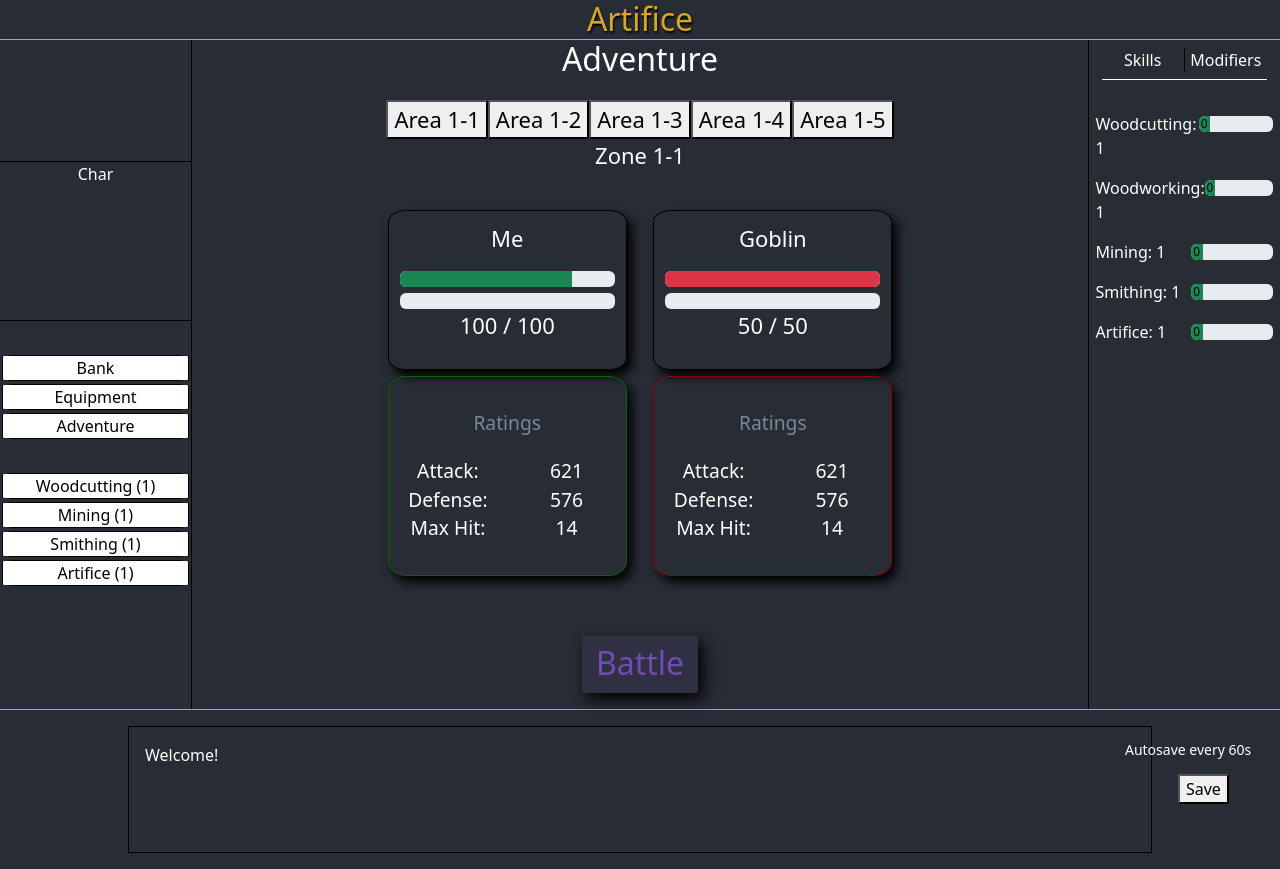
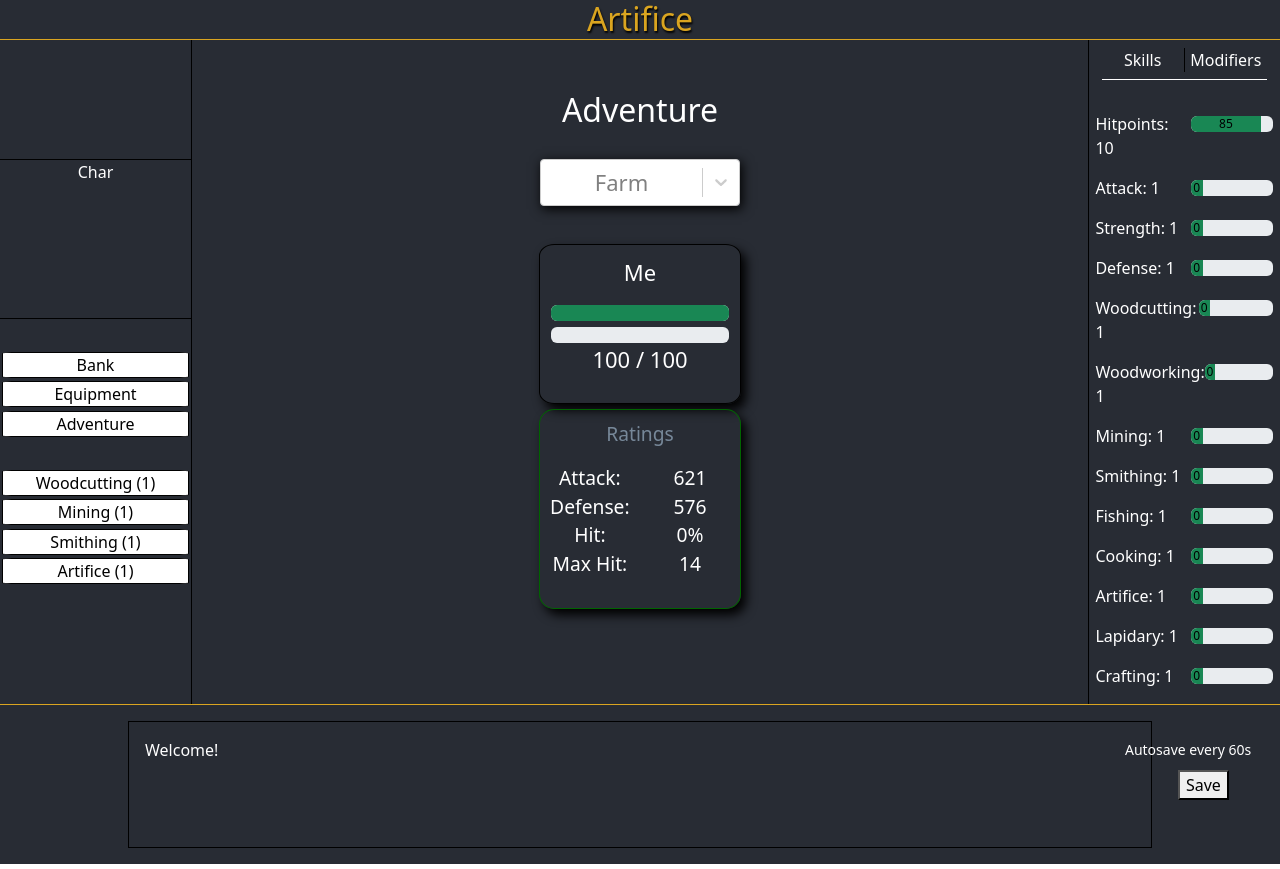
Before and after one commit to ZnMind/Artifice, a React (Create React App) app: page / in a window 1280 px wide. Both pictures are taken after a click on the element "Adventure". Built offline with nearby package versions, Linux system fonts and the light colour scheme.

Commit message:
Combat update!

```diff
--- a/src/App.css
+++ b/src/App.css
@@ -333,13 +333,22 @@ small.save {
   background-color: rgba(0, 76, 182, 0.2);
 }
 
+.adventure-container {
+  display: flex;
+  justify-content: space-around;
+  min-width: 450px;
+}
+
 .battle-screen {
+  width: 25vw;
+  min-width: 450px;
   display: flex;
   justify-content: space-around;
 }
 
 .left, .right {
   width: 45%;
+  min-width: 200px;
 }
 
 .battle-pbar {
@@ -383,3 +392,9 @@ small.save {
   width: 50%;
   text-align: start;
 }
+
+.zones {
+  display: flex;
+  justify-content: space-around;
+  margin: 0.5em;
+}
--- a/src/app/store.js
+++ b/src/app/store.js
@@ -6,6 +6,7 @@ import characterReducer from '../features/slices/characterSlice';
 import bankReducer from '../features/slices/bankSlice';
 import equipmentReducer from '../features/slices/equipmentSlice';
 import consoleReducer from '../features/slices/consoleSlice';
+import combatReducer from '../features/slices/combatSlice';
 
 // I'm writing this function to combine a preloaded state and initial state.
 // It checks if initial state object has keys that persisted state doesn't and then adds those in.
@@ -33,6 +34,7 @@ export const store = configureStore({
     character: characterReducer,
     bank: bankReducer,
     equipment: equipmentReducer,
+    combat: combatReducer,
     console: consoleReducer,
   },
   preloadedState: combineStates
--- a/src/features/components/Adventure.js
+++ b/src/features/components/Adventure.js
@@ -2,20 +2,23 @@ import React, { useState, useEffect, useRef } from 'react';
 import { useSelector, useDispatch } from 'react-redux';
 import { Progress } from './Progress';
 import ProgressBar from 'react-bootstrap/ProgressBar';
+import { gainExp } from '../slices/characterSlice';
+import { increment } from '../slices/bankSlice';
 import { push } from '../slices/consoleSlice';
+import { updateHp, resetHp } from '../slices/combatSlice';
 import multipliers from '../json/Multipliers.json';
 import enemies from '../json/Enemies.json';
+import Select from 'react-select';
 import '../../App.css';
 import styles from '../skills/Counter.module.css';
 
-const BattleArea = ({ area, index }) => {
+const BattleArea = ({ zone, area }) => {
     const dispatch = useDispatch();
     const character = useSelector(state => state.character);
     const equipment = useSelector(state => state.equipment);
+    const characterHp = useSelector(state => state.combat.Hp);
 
     // Stat initialization
-    const [enemy, setEnemy] = useState([]);
-    const [hp, setHp] = useState(1);
     const [attack, setAttack] = useState(character.Attack.level);
     const [defense, setDefense] = useState(character.Defense.level);
     const [strength, setStrength] = useState(character.Strength.level);
@@ -25,6 +28,19 @@ const BattleArea = ({ area, index }) => {
     const [maxHit, setMaxHit] = useState();
     const [accuracy, setAccuracy] = useState();
     const [evasion, setEvasion] = useState();
+    const [hit, setHit] = useState(0);
+
+    // Enemy stat initialization
+    const [enemy, setEnemy] = useState();
+    const [enemyHp, setEnemyHp] = useState();
+    const [enemyAttack, setEnemyAttack] = useState();
+    const [enemyDefense, setEnemyDefense] = useState();
+    const [enemyStrength, setEnemyStrength] = useState();
+    const [enemyHit, setEnemyHit] = useState(0);
+
+    // Skill check
+    const [skill] = useState('Strength');
+    const [lvl, setLvl] = useState(character[skill] ? character[skill].level : 1);
 
     // Bars
     const [fighting, setFighting] = useState(false);
@@ -33,9 +49,6 @@ const BattleArea = ({ area, index }) => {
 
     const progressTimer = useRef();
     const enemyTimer = useRef();
-
-    //console.log(character)
-    //console.log(equipment)
 
     const calculateBonus = () => {
         var atk = 0, def = 0, str = 0;
@@ -54,11 +67,20 @@ const BattleArea = ({ area, index }) => {
         calculateBonus();
     }, [])
 
+    useEffect(() => {
+        if (area) {
+            setEnemy(enemies[zone][area])
+            setFighting(false);
+            setBar1(0);
+            setBar2(0);
+        }
+    }, [area]);
+
+    /* Player Stats */
     // Calculating max hit
     useEffect(() => {
         var effectiveStr = strength + 8;
         var max = Math.floor((effectiveStr * (gearStr + 64) + 320) / 64);
-        console.log(max)
         setMaxHit(max);
     }, [strength, gearStr]);
 
@@ -66,25 +88,44 @@ const BattleArea = ({ area, index }) => {
     useEffect(() => {
         var effectiveAtk = attack + 8;
         var acc = Math.floor(effectiveAtk * (gearAtk + 64));
-        console.log(acc)
         setAccuracy(acc);
     }, [attack, gearAtk]);
 
+    // Calculating defense
     useEffect(() => {
         var effectiveDef = defense + 8;
         var def = Math.floor(effectiveDef * (gearDef + 64));
-        console.log(def)
         setEvasion(def);
     }, [defense, gearDef]);
 
-    // Setting monster stats
+    // Chance to hit
     useEffect(() => {
-        setFighting(false);
-        setEnemy([Object.values(area[index])[0][0], Object.values(area[index])[0][1], Object.values(area[index])[0][2]]);
-        setHp(Object.values(area[index])[0][0]);
-        setBar1(0);
-        setBar2(0);
-    }, [index]);
+        if (enemy) {
+            if (accuracy > enemyDefense) {
+                setHit(1 - (enemyDefense + 2) / (2 * (accuracy + 1)))
+            } else {
+                setHit(accuracy / (2 * (enemyDefense + 1)))
+            }
+        }
+    }, [enemyDefense, accuracy]);
+
+    /* Enemy Stats */
+    useEffect(() => {
+        if (enemy) {
+            setEnemyHp(enemy.Hp);
+            setEnemyAttack((enemy.Attack + 8) * 64);
+            setEnemyDefense((enemy.Defense + 9) * 64);
+            setEnemyStrength(((enemy.Strength + 8) * 64 + 320) / 64);
+        }
+    }, [enemy])
+
+    useEffect(() => {
+        if (enemyAttack > evasion) {
+            setEnemyHit(1 - (evasion + 2) / (2 * (enemyAttack + 1)))
+        } else {
+            setEnemyHit(enemyAttack / (2 * (evasion + 1)))
+        }
+    }, [enemyAttack, evasion])
 
     // Handling intervals with progress bar
     useEffect(() => {
@@ -105,45 +146,103 @@ const BattleArea = ({ area, index }) => {
     useEffect(() => {
         if (bar1 >= 100) {
             setBar1(0);
-            setHp(n => n - 30);
+            var dmg = playerCombat();
+            setEnemyHp(n => n - dmg);
         }
 
         if (bar2 >= 100) {
             setBar2(0);
+            var dmg = enemyCombat();
+            dispatch(updateHp(-dmg));
         }
     }, [bar1, bar2]);
 
     // Handling monster death
     useEffect(() => {
-        if (hp <= 0) {
-            dispatch(push(`${Object.keys(area[index])} defeated!~`));
-            setHp(enemy[0]);
+        if (characterHp.current <= 0) {
+            setFighting(false);
+            dispatch(push(`You died!~`));
+            dispatch(resetHp());
+            setEnemyHp(enemy.Hp);
             setBar1(0);
             setBar2(0);
         }
-    }, [hp])
+
+        if (enemyHp <= 0) {
+            dispatch(push(`${area} defeated!~`));
+            setEnemyHp(enemy.Hp);
+            setBar1(0);
+            setBar2(0);
+            handleDrops();
+        }
+    }, [characterHp, enemyHp]);
+
+    // Checking level up
+    useEffect(() => {
+        if (character[skill].level > lvl) {
+            dispatch(push(`Congrats you leveled up! ${skill} level ${character[skill].level}~`))
+            setLvl(lvl + 1);
+        }
+    }, [character[skill]]);
+
+    const playerCombat = () => {
+        var hitRoll = Math.random()
+        if (hitRoll <= hit) {
+            var dmg = Math.round(maxHit * Math.random());
+            var styleExp = Math.ceil(dmg / 10) * 4;
+            var hpExp = Math.round(styleExp / 3);
+            dispatch(gainExp({ skill: 'Strength', amount: styleExp }));
+            dispatch(gainExp({ skill: 'Hitpoints', amount: hpExp }));
+            return dmg;
+        } else {
+            return 0;
+        }
+    };
+
+    const enemyCombat = () => {
+        var hitRoll = Math.random()
+        if (hitRoll <= enemyHit) {
+            return Math.round(enemyStrength * Math.random());
+        } else {
+            return 0;
+        }
+    };
+
+    const handleDrops = () => {
+        console.log("Drops");
+        var dropList = enemies[zone][area].Drops;
+        console.log(dropList)
+        var keys = Object.keys(dropList);
+        console.log(keys);
+        for (let i = 0; i < keys.length; i++) {
+            if (dropList[keys[i]][0] === 1) {
+                dispatch(push(`Dropped ${keys[i]} x${dropList[keys[i]][1]}~`));
+                dispatch(increment({ material: keys[i].split(" ")[0], item: keys[i].split(" ")[1], amount: dropList[keys[i]][1] }));
+            }
+        }
+    };
 
     const handlePlayerTime = () => {
         setBar1(n => n + (100 / 25));
-    }
+    };
 
     const handleEnemyTime = () => {
         setBar2(e => e + (100 / 20));
-    }
+    };
 
     const handleBattle = () => {
         setFighting(!fighting);
-    }
+    };
 
     return (
         <div className='battle-area'>
-            <p>{`Zone 1-${index + 1}`}</p>
+
             <div className='battle-screen'>
                 <div className='left'>
                     <div className='hp-bars'>
                         <p>Me</p>
                         <ProgressBar
-                        now={80}
+                            now={(characterHp.current / characterHp.max) * 100}
                             variant='success'
                             className='battle-pbar'
                         />
@@ -151,28 +250,31 @@ const BattleArea = ({ area, index }) => {
                             now={bar1}
                             label={`${Math.round(250 - 250 * (bar1 / 100)) / 100}s`}
                         />
-                        <p>100 / 100</p>
+                        <p>{`${characterHp.current} / ${characterHp.max}`}</p>
                     </div>
                     <div className='stat-box' style={{ border: '1px solid darkgreen' }}>
-                        <small style={{ color: 'lightslategray', width: '100%' }}>Ratings</small>
+                        <small style={{ color: 'lightslategray', width: '100%', marginTop: '-1em' }}>Ratings</small>
                         <div className='stat-line'>
                             <small>Attack:</small>
                             <small>Defense:</small>
+                            <small>Hit:</small>
                             <small>Max Hit:</small>
                         </div>
-                        <div className='stat-line'>
+                        {accuracy ? <div className='stat-line'>
                             <small>{accuracy}</small>
                             <small>{evasion}</small>
+                            <small>{`${Math.floor(hit * 1000) / 10}%`}</small>
                             <small>{maxHit}</small>
+                        </div> : ""}
                     </div>
                 </div>
-                </div>
-                <div className='right'>
+                {area ? <div className='right'>
+
                     <div className='hp-bars'>
-                    <p>{Object.keys(area[index])}</p>
+                        <p>{area ? area : ""}</p>
 
                         <ProgressBar
-                        now={(hp / enemy[0]) * 100}
+                            now={enemy ? (enemyHp / enemy.Hp) * 100 : 100}
                             variant='danger'
                             className='battle-pbar'
                         />
@@ -180,27 +282,29 @@ const BattleArea = ({ area, index }) => {
                             now={bar2}
                             label={`${Math.round(200 - 200 * (bar2 / 100)) / 100}s`}
                         />
-                        <p>{`${hp} / ${enemy[0]}`}</p>
+                        <p>{enemy ? `${enemyHp} / ${enemy.Hp}` : 0}</p>
                     </div>
-                    <div className='stat-box' style={{ border: '1px solid darkred'}}>
-                    <small style={{ color: 'lightslategray', width: '100%' }}>Ratings</small>
+                    <div className='stat-box' style={{ border: '1px solid darkred' }}>
+                        <small style={{ color: 'lightslategray', width: '100%', marginTop: '-1em' }}>Ratings</small>
                         <div className='stat-line'>
                             <small>Attack:</small>
                             <small>Defense:</small>
+                            <small>Hit:</small>
                             <small>Max Hit:</small>
                         </div>
-                        <div className='stat-line'>
-                            <small>{accuracy}</small>
-                            <small>{evasion}</small>
-                            <small>{maxHit}</small>
+                        {enemy ? <div className='stat-line'>
+                            <small>{enemyAttack}</small>
+                            <small>{enemyDefense}</small>
+                            <small>{`${Math.floor(enemyHit * 1000) / 10}%`}</small>
+                            <small>{enemyStrength}</small>
+                        </div> : ""}
                     </div>
+                </div> : ""}
             </div>
-                </div>
-            </div>
-            {!fighting
-                ? <button onClick={handleBattle} className={styles.button} style={{ boxShadow: '5px 6px 0.5em #000'}}>Battle</button>
-                : <button onClick={handleBattle} className={styles.button}>Stop</button>
-            }
+            {area ? !fighting
+                ? <button onClick={handleBattle} className={styles.button} style={{ boxShadow: '5px 6px 0.5em #000', marginTop: '0' }}>Battle</button>
+                : <button onClick={handleBattle} className={styles.button} style={{ boxShadow: '5px 6px 0.5em #000', marginTop: '0' }}>Stop</button>
+                : ""}
         </div>
     )
 }
@@ -213,36 +317,79 @@ const Adventure = () => {
         { 'Warg': [150, 35, 5] },
         { 'Troll': [250, 25, 25] }
     ]);
+    const [zones] = useState(Object.keys(enemies));
+    const [currentZone, setCurrentZone] = useState('');
+    const [currentArea, setCurrentArea] = useState(currentZone[0])
     //const [areas] = useState(Object.keys(enemies))
-    const [current, setCurrent] = useState(0);
+    const [cb, setCb] = useState();
     //const [currentArea, setCurrentArea] = useState('Farm');
 
-    console.log(enemies)
+    useEffect(() => {
+        if (currentZone !== "") {
+            setCurrentArea(Object.keys(enemies[currentZone])[0])
+        }
+    }, [currentZone]);
 
-    const changeArea = level => {
-        setCurrent(level);
+    useEffect(() => {
+        if (currentArea) {
+            var mob = enemies[currentZone][currentArea];
+            var lvl = ((mob.Defense + mob.Hp / 10) / 4) + ((13 / 40) * (mob.Attack + mob.Strength));
+            setCb(Math.round(lvl));
         }
+    }, [currentArea])
 
     return (
         <div>
             <h2>Adventure</h2>
-            <div className='container'>
-                {/* <select>
-                    {areas.map((d, i) => <option key={i} value={d} onChange={e => changeArea(e)}>{d}</option>)}
-                </select>
-                    <p style={{ color: 'white' }}>{currentArea}</p> */}
-                {areas.map((data, index) => (
-                    <div key={index}>
-                        <button onClick={() => changeArea(index)}>{`Area 1-${index + 1}`}</button>
-                    </div>
-                ))}
+            <div className='adventure-container'>
+
+                <Select
+                    placeholder={zones[0]}
+                    defaultValue={zones[0]}
+                    onChange={e => setCurrentZone(e.value)}
+                    options={zones.map(data => ({ value: data, label: data }))}
+                    className='basic-multi-select'
+                    classNamePrefix='select'
+                />
+
+                {currentZone !== ""
+                    ? <Select
+                        placeholder={currentArea}
+                        value={currentArea}
+                        onChange={e => setCurrentArea(e.value)}
+                        options={Object.keys(enemies[currentZone]).map(data => ({ value: data, label: data }))}
+                        className='basic-multi-select'
+                        classNamePrefix='select'
+                    />
+                    : ""
+                }
+
+                {/* <AreaSelect
+                    data={Object.keys(enemies[currentZone])}
+                /> */}
+
             </div>
             <BattleArea
-                index={current}
-                area={areas}
+                /* index={current}
+                area={areas} */
+                zone={currentZone}
+                area={currentArea}
             />
         </div>
     )
 }
 
+const AreaSelect = props => {
+
+    return (
+        <Select
+
+            onChange={e => console.log(e.value)}
+            options={props.data.map(data => ({ value: data, label: data }))}
+            className='basic-multi-select'
+            classNamePrefix='select'
+        />
+    )
+}
+
 export default Adventure;
--- a/src/features/json/Enemies.json
+++ b/src/features/json/Enemies.json
@@ -2,23 +2,23 @@
     "Farm": {
         "Chicken": {
             "Hp": 30,
-            "Attack": 1,
-            "Defense": 1,
-            "Strength": 1,
+            "Attack": -6,
+            "Defense": -4,
+            "Strength": 0,
             "Drops": {
-                "Bones": [1, 1],
+                "Normal Bones": [1, 1],
                 "Feathers": [0.5, 15],
                 "Raw Chicken": [0.25, 1]
             }
         },
         "Cow": {
             "Hp": 80,
-            "Attack": 2,
-            "Defense": 2,
-            "Strength": 2,
+            "Attack": 0,
+            "Defense": 5,
+            "Strength": 5,
             "Drops": {
-                "Bones": [1, 1],
-                "Cowhide": [1, 1],
+                "Normal Bones": [1, 1],
+                "Cow Hide": [1, 1],
                 "Raw Beef": [1, 1]
             }
         },
@@ -26,14 +26,31 @@
             "Hp": 120,
             "Attack": 5,
             "Defense": 5,
-            "Strength": 5,
+            "Strength": 12,
             "Drops": {
-                "Bones": [1, 1]
+                "Normal Bones": [1, 1]
             }
         }
     },
     "City": {
-        "Man": {},
-        "Thief": {}
+        "Man": {
+            "Hp": 70,
+            "Attack": 3,
+            "Defense": 3,
+            "Strength": 5,
+            "Drops": {
+                "Normal Bones": [1, 1]
+            }
+        },
+        "Thief": {
+            "Hp": 150,
+            "Attack": 10,
+            "Defense": 10,
+            "Strength": 25,
+            "Drops": {
+                "Normal Bones": [1, 1],
+                "Black Cape": [1, 1]
+            }
+        }
     }
 }
--- a/src/features/skills/Skills.js
+++ b/src/features/skills/Skills.js
@@ -6,59 +6,21 @@ export const Skills = () => {
     const character = useSelector(state => state.character);
 
     return (
-        <>
             <div className='skill-container'>
-                <div className='skill'>
-                    <p className='sm'>{`Woodcutting: ${character.Woodcutting.level}`}</p>
+
+                {Object.keys(character).map((data, index) => (
+                    <div key={index} className='skill'>
+                        <p className='sm'>{`${data}: ${character[data].level}`}</p>
                         <ProgressBar
-                        now={Math.max(15, ((character.Woodcutting.experience - character.Woodcutting.last) * 100) / (character.Woodcutting.next - character.Woodcutting.last))}
-                        label={`${Math.round(100 * (character.Woodcutting.experience - character.Woodcutting.last) / (character.Woodcutting.next - character.Woodcutting.last))}`}
+                            now={Math.max(15, ((character[data].experience - character[data].last) * 100) / (character[data].next - character[data].last))}
+                            label={`${Math.round(100 * (character[data].experience - character[data].last) / (character[data].next - character[data].last))}`}
                             variant='success'
                             className='progress-bar-skill'
                         />
                     </div>
+                ))}
 
-                <div className='skill'>
-                    <p className='sm'>{`Woodworking: ${character.Woodworking.level}`}</p>
-                    <ProgressBar
-                        now={Math.max(15, ((character.Woodworking.experience - character.Woodworking.last) * 100) / (character.Woodworking.next - character.Woodworking.last))}
-                        label={`${Math.round(100 * (character.Woodworking.experience - character.Woodworking.last) / (character.Woodworking.next - character.Woodworking.last))}`}
-                        variant='success'
-                        className='progress-bar-skill'
-                    />
             </div>
-
-                <div className='skill'>
-                    <p className='sm'>{`Mining: ${character.Mining.level}`}</p>
-                    <ProgressBar
-                        now={Math.max(15, ((character.Mining.experience - character.Mining.last) * 100) / (character.Mining.next - character.Mining.last))}
-                        label={`${Math.round(100 * (character.Mining.experience - character.Mining.last) / (character.Mining.next - character.Mining.last))}`}
-                        variant='success'
-                        className='progress-bar-skill'
-                    />
-                </div>
-
-                <div className='skill'>
-                    <p className='sm'>{`Smithing: ${character.Smithing.level}`}</p>
-                    <ProgressBar
-                        now={Math.max(15, ((character.Smithing.experience - character.Smithing.last) * 100) / (character.Smithing.next - character.Smithing.last))}
-                        label={`${Math.round(100 * (character.Smithing.experience - character.Smithing.last) / (character.Smithing.next - character.Smithing.last))}`}
-                        variant='success'
-                        className='progress-bar-skill'
-                    />
-                </div>
-
-                <div className='skill'>
-                    <p className='sm'>{`Artifice: ${character.Artifice.level}`}</p>
-                    <ProgressBar
-                        now={Math.max(15, ((character.Artifice.experience - character.Artifice.last) * 100) / (character.Artifice.next - character.Artifice.last))}
-                        label={`${Math.round(100 * (character.Artifice.experience - character.Artifice.last) / (character.Artifice.next - character.Artifice.last))}`}
-                        variant='success'
-                        className='progress-bar-skill'
-                    />
-                </div>
-            </div>
-        </>
     )
 }
 
--- a/src/features/slices/characterSlice.js
+++ b/src/features/slices/characterSlice.js
@@ -1,7 +1,7 @@
 import { createSlice } from '@reduxjs/toolkit';
 
 export const initialSkills = {
-    Hitpoints: { level: 1, experience: 0, last: 0, next: 75 },
+    Hitpoints: { level: 10, experience: 1279, last: 0, next: 1497 },
     Attack: { level: 1, experience: 0, last: 0, next: 75 },
     Strength: { level: 1, experience: 0, last: 0, next: 75 },
     Defense: { level: 1, experience: 0, last: 0, next: 75 },
```
Also changed, not shown: src/features/skills/Mining.js (+6 -2 lines), src/features/slices/combatSlice.js (+6 -3 lines). Lines whose indentation alone changed are shown as unchanged.
